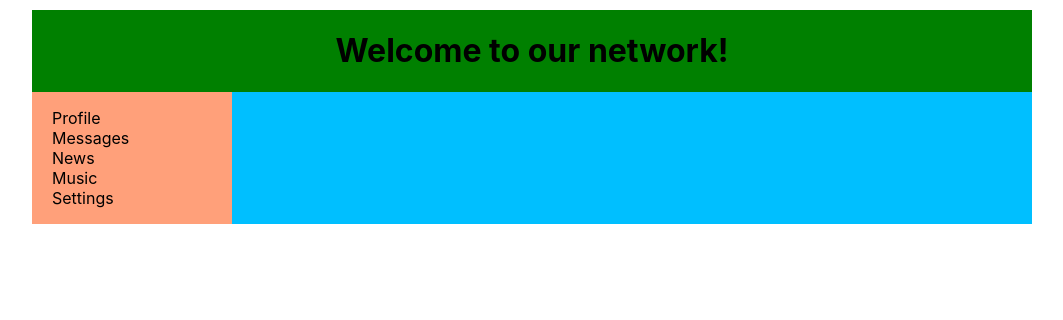
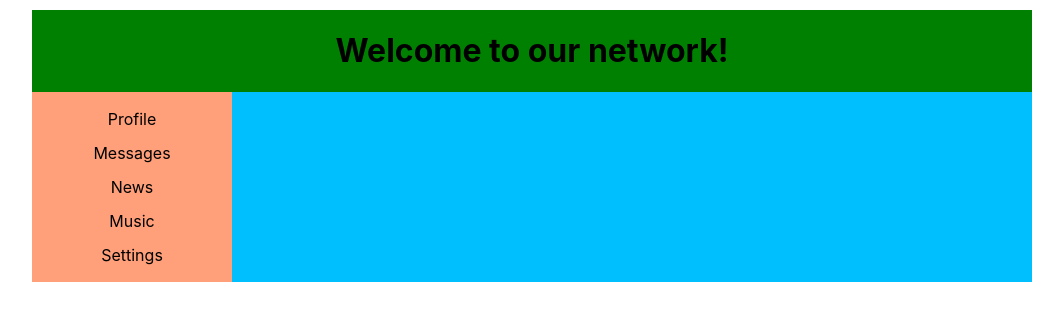
Before and after one commit to adeon96/react_samuraj_path, a React (Create React App) app: page / in a window 1280 px wide. Shown: the top 320 px of the page, without its empty margins (108-1171 px from the left). Built offline with nearby package versions, Linux system fonts and the light colour scheme.

Commit message:
Lesson 20. NavLink + sidebar styling

```diff
--- a/src/components/Sidebar/Sidebar.jsx
+++ b/src/components/Sidebar/Sidebar.jsx
@@ -1,17 +1,30 @@
 import React from 'react';
 import styles from './Sidebar.module.css';
+import { NavLink } from 'react-router-dom';
 
 const Sidebar = () => {
   return (
     <div className={styles.sidebar}>
-      <nav>
-        <ul>
-          <li><a href="/profile">Profile</a></li>
-          <li><a href="/dialogs">Messages</a></li>
-          <li><a href="/news">News</a></li>
-          <li><a href="/music">Music</a></li>
-          <li><a href="/settings">Settings</a></li>
-        </ul>
+      <nav className={styles.sidebar__nav}>
+        <NavLink className={styles.sidebar__item} to="/profile" activeClassName={styles.sidebar__item_active}>
+          Profile
+        </NavLink>
+
+        <NavLink className={styles.sidebar__item} to="/dialogs" activeClassName={styles.sidebar__item_active}>
+          Messages
+        </NavLink>
+
+        <NavLink className={styles.sidebar__item} to="/news" activeClassName={styles.sidebar__item_active}>
+          News
+        </NavLink>
+
+        <NavLink className={styles.sidebar__item} to="/music" activeClassName={styles.sidebar__item_active}>
+          Music
+        </NavLink>
+
+        <NavLink className={styles.sidebar__item} to="/settings" activeClassName={styles.sidebar__item_active}>
+          Settings
+        </NavLink>
       </nav>
     </div>
   );
--- a/src/components/Sidebar/Sidebar.module.css
+++ b/src/components/Sidebar/Sidebar.module.css
@@ -4,16 +4,26 @@
   padding: 0;
 }
 
-.sidebar > nav > ul {
-  list-style-type: none;
-  padding-left: 20px;
+.sidebar__nav {
+  display: flex;
+  flex-direction: column;
+  align-items: center;
+  margin-top: 10px;
+  margin-bottom: 10px;
 }
 
-.sidebar > nav > ul > li> a {
+.sidebar__item {
+  color: #000;
   text-decoration: none;
-  color: #000;
+  margin: 5px 0;
+  padding: 2px 20px;
 }
 
-.item {
-  margin-left: 10px;
+/*.sidebar__item:hover {
+  background-color: magenta;
+}*/
+
+.sidebar__item_active {
+  /*color:lightslategray;*/
+  background-color: magenta;
 }
```
